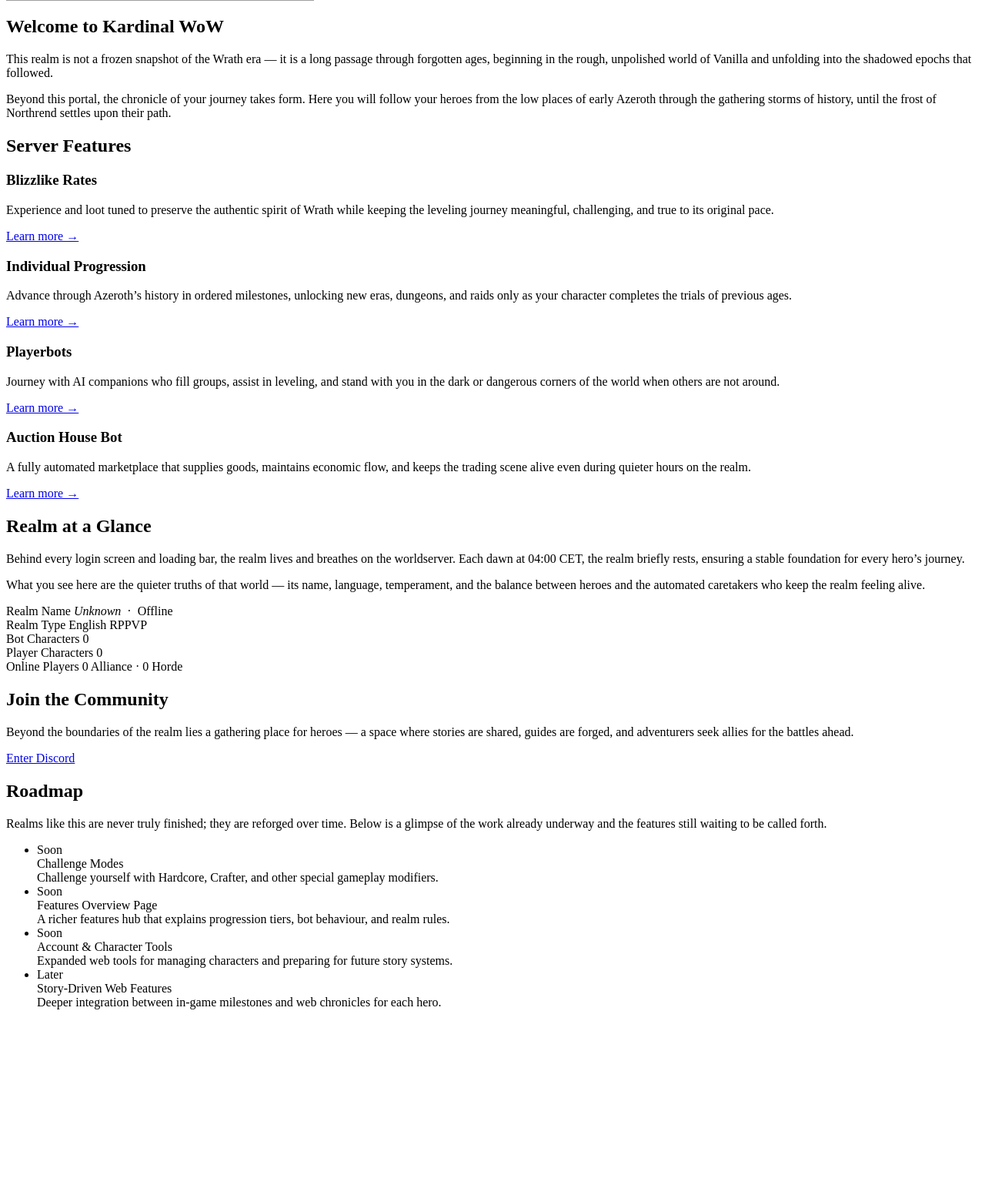
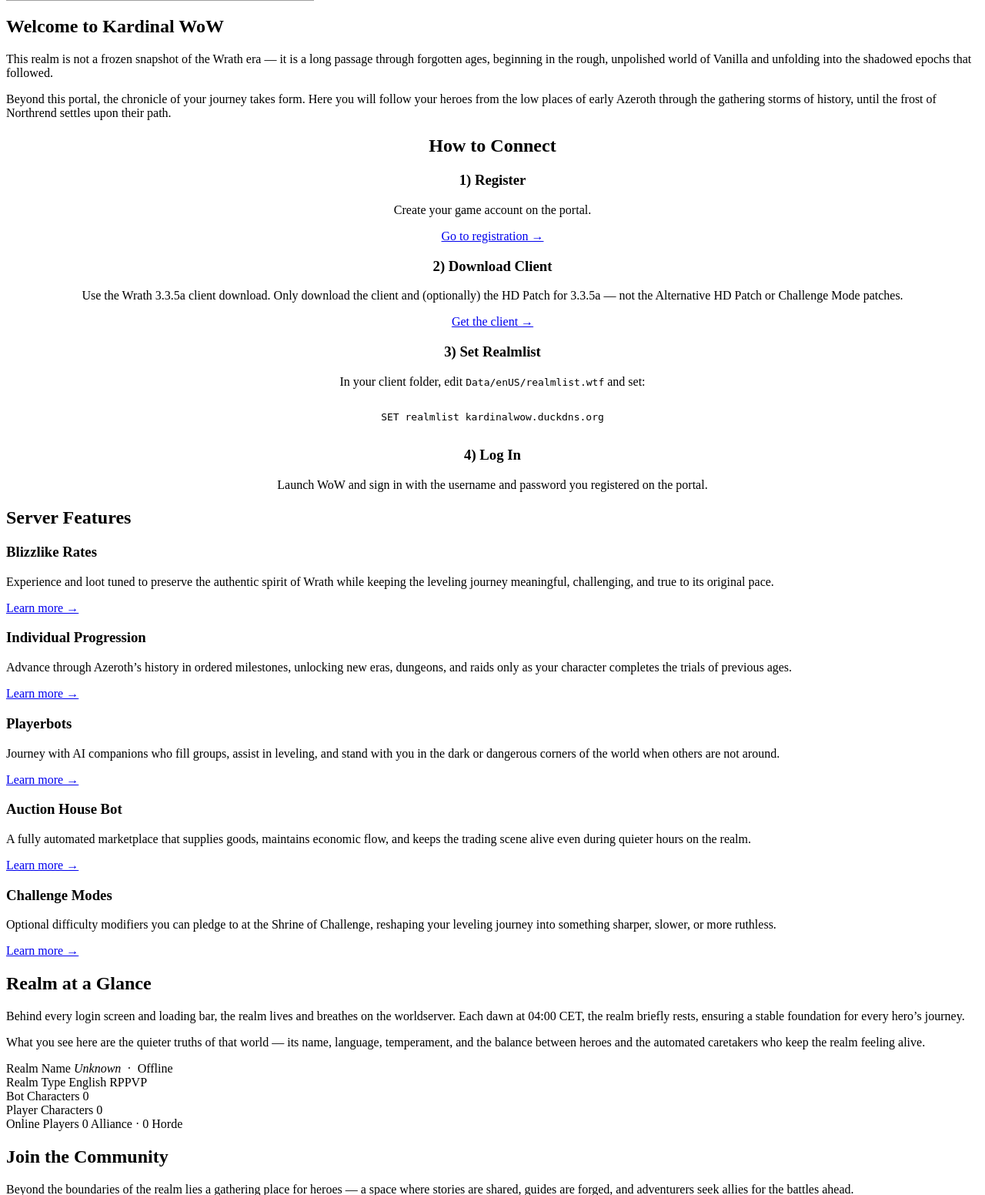
Before and after one commit to AzoghMartins/ac-portal, a PHP site: template views/home.php in a window 1280 px wide. Shown: the part 736-2288 px from the top of the page at 77% size. Before the commit the page ends 2047 px from the top, so only its background shows below. Run offline with PHP 8.4, Linux system fonts and the light colour scheme; the template is opened without the code that fills it, so the values that code supplies are empty; grey boxes are pictures that could not be loaded.

Commit message:
Features update

```diff
--- a/views/home.php
+++ b/views/home.php
@@ -117,6 +117,49 @@ $playerCount   = (int)($player_characters ?? 0);
     </div>
   </section>
 
+  <!-- HOW TO CONNECT -->
+  <section class="section connect">
+    <div class="section-inner connect-inner" style="text-align: center;">
+      <h2 class="section-title connect-title">How to Connect</h2>
+      <div class="connect-grid" style="text-align: center;">
+        <div class="connect-step">
+          <h3 class="connect-step-title">1) Register</h3>
+          <p class="connect-step-text">
+            Create your game account on the portal.
+          </p>
+          <p class="connect-step-link">
+            <a href="/login?mode=register">Go to registration →</a>
+          </p>
+        </div>
+
+        <div class="connect-step">
+          <h3 class="connect-step-title">2) Download Client</h3>
+          <p class="connect-step-text">
+            Use the Wrath 3.3.5a client download. Only download the client and (optionally) the HD Patch for 3.3.5a &mdash; not the Alternative HD Patch or Challenge Mode patches.
+          </p>
+          <p class="connect-step-link">
+            <a href="https://www.chromiecraft.com/en/downloads/" target="_blank" rel="noopener">Get the client →</a>
+          </p>
+        </div>
+
+        <div class="connect-step">
+          <h3 class="connect-step-title">3) Set Realmlist</h3>
+          <p class="connect-step-text">
+            In your client folder, edit <code>Data/enUS/realmlist.wtf</code> and set:
+          </p>
+<pre class="connect-realmlist" style="display: inline-block; text-align: left;"><code>SET realmlist kardinalwow.duckdns.org</code></pre>
+        </div>
+
+        <div class="connect-step">
+          <h3 class="connect-step-title">4) Log In</h3>
+          <p class="connect-step-text">
+            Launch WoW and sign in with the username and password you registered on the portal.
+          </p>
+        </div>
+      </div>
+    </div>
+  </section>
+
   <!-- SERVER FEATURES -->
   <section class="section features">
     <div class="section-inner features-inner">
@@ -163,6 +206,17 @@ $playerCount   = (int)($player_characters ?? 0);
           </p>
           <p class="feature-link">
             <a href="/features?section=ahbot">Learn more →</a>
+          </p>
+        </div>
+
+        <div class="feature-block">
+          <h3 class="feature-title">Challenge Modes</h3>
+          <p class="feature-text">
+            Optional difficulty modifiers you can pledge to at the Shrine of Challenge, reshaping your leveling journey
+            into something sharper, slower, or more ruthless.
+          </p>
+          <p class="feature-link">
+            <a href="/features?section=challenges">Learn more →</a>
           </p>
         </div>
       </div>
@@ -264,24 +318,6 @@ $playerCount   = (int)($player_characters ?? 0);
             <li>
               <span class="roadmap-pill roadmap-pill--soon">Soon</span>
               <div class="roadmap-item">
-                <div class="roadmap-item-title">Challenge Modes</div>
-                <div class="roadmap-item-text">
-                  Challenge yourself with Hardcore, Crafter, and other special gameplay modifiers.
-                </div>
-              </div>
-            </li>
-            <li>
-              <span class="roadmap-pill roadmap-pill--soon">Soon</span>
-              <div class="roadmap-item">
-                <div class="roadmap-item-title">Features Overview Page</div>
-                <div class="roadmap-item-text">
-                  A richer features hub that explains progression tiers, bot behaviour, and realm rules.
-                </div>
-              </div>
-            </li>
-            <li>
-              <span class="roadmap-pill roadmap-pill--soon">Soon</span>
-              <div class="roadmap-item">
                 <div class="roadmap-item-title">Account &amp; Character Tools</div>
                 <div class="roadmap-item-text">
                   Expanded web tools for managing characters and preparing for future story systems.
@@ -289,7 +325,7 @@ $playerCount   = (int)($player_characters ?? 0);
               </div>
             </li>
             <li>
-              <span class="roadmap-pill roadmap-pill--later">Later</span>
+              <span class="roadmap-pill roadmap-pill--soon">Soon</span>
               <div class="roadmap-item">
                 <div class="roadmap-item-title">Story-Driven Web Features</div>
                 <div class="roadmap-item-text">
```
Also changed, not shown: SERVER_INFO.md (added, +34 -0 lines), src/Controllers/FeaturesController.php (+40 -0 lines), src/Controllers/HomeController.php (+7 -3 lines).
